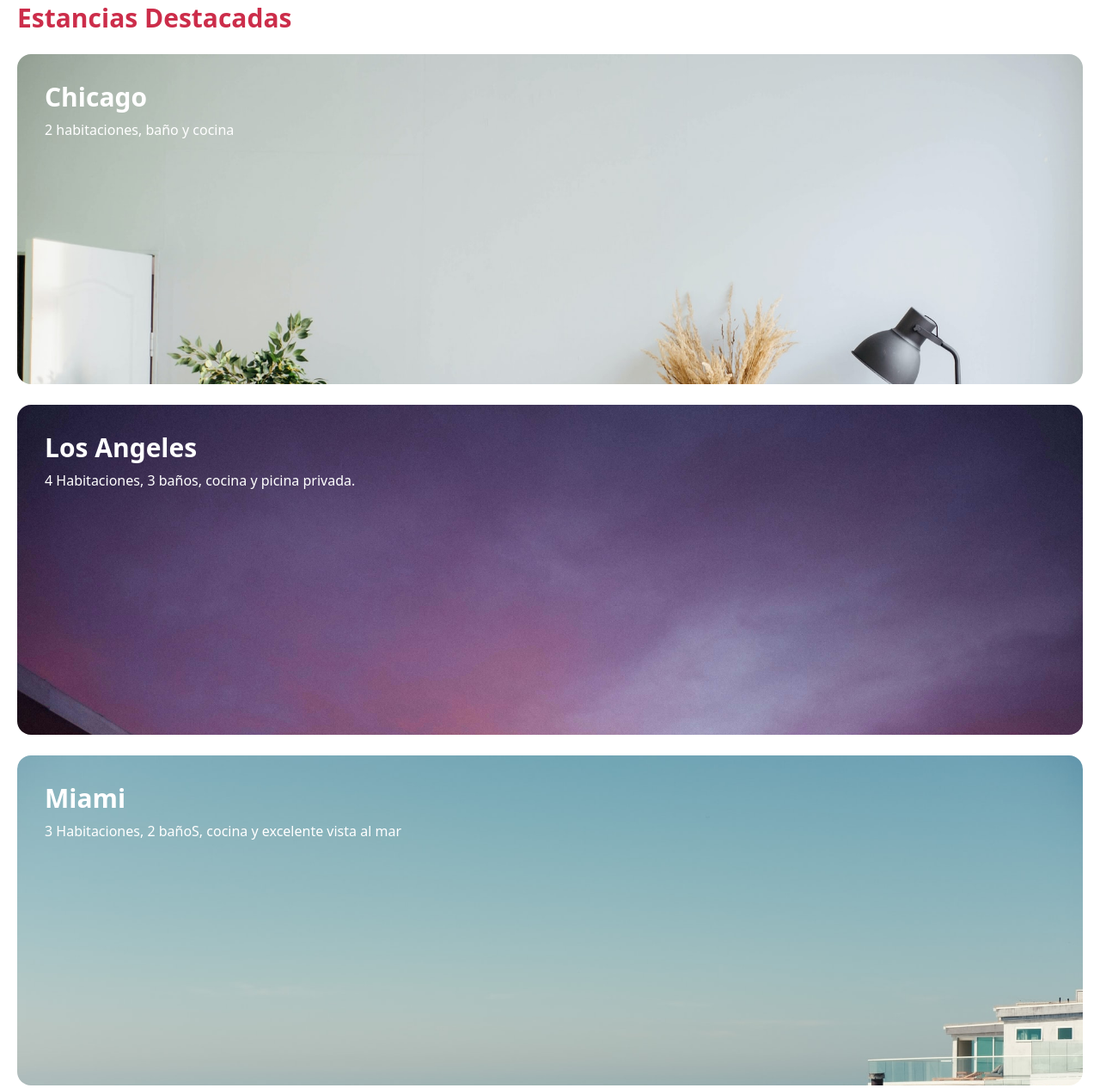
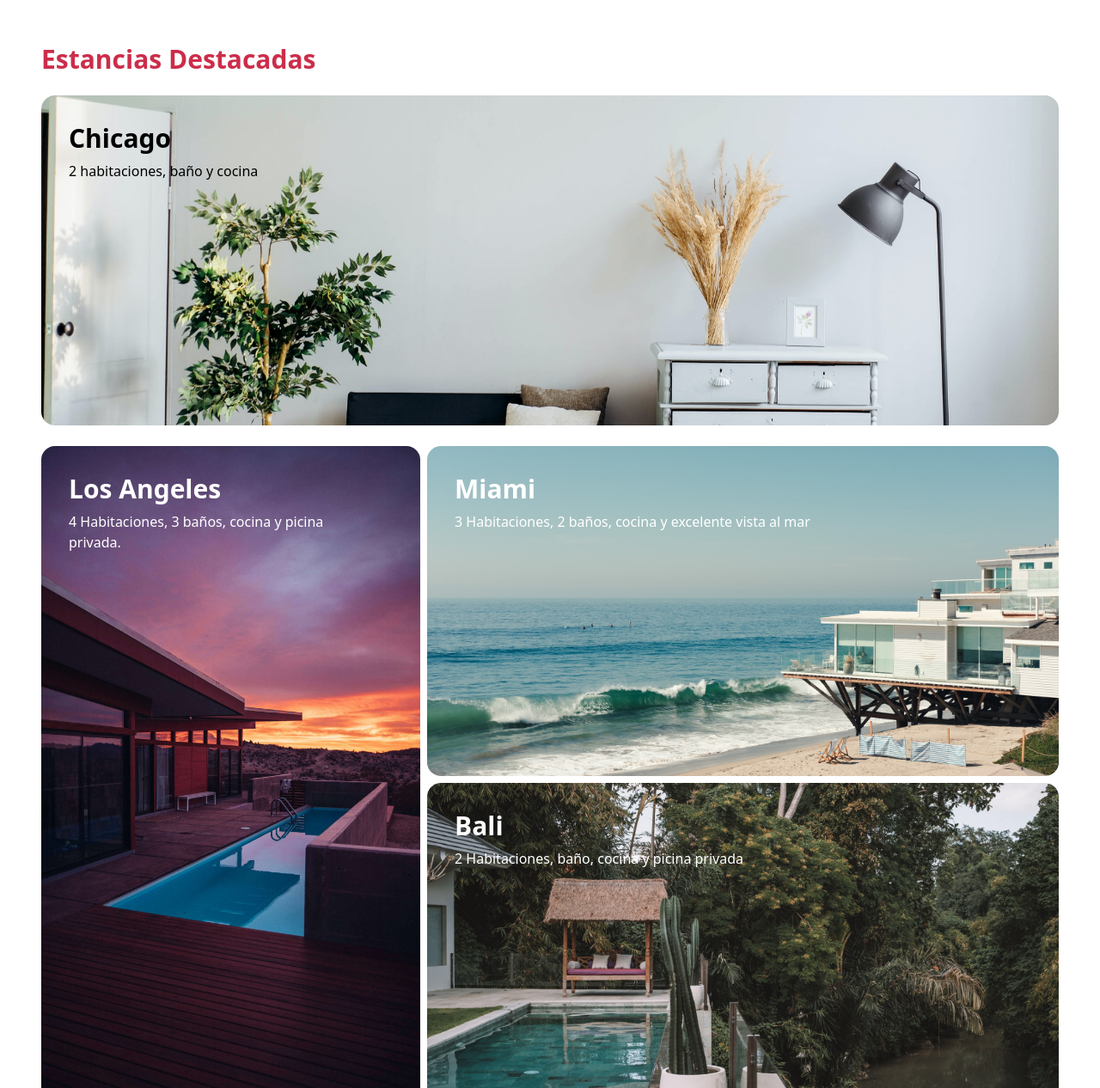
Before and after one commit to YakeCode/course-tailwind, a website: page travel/public/index.html in a window 1280 px wide. Shown: the part 789-2055 px from the top of the page at 86% size. Drawn offline with Linux system fonts and the light colour scheme.

```diff
--- a/travel/public/index.html
+++ b/travel/public/index.html
@@ -30,8 +30,6 @@
                     <p class="hidden h-auto sm:flex sm:w-2/5 md:w-5/12 lg:w-2/5 py-8 text-2xl sm:pb-10 sm:font-[500] md:text-3xl lg:py-6 lg:text-4xl lg:pb-16">
                         Encuentra más ubicaciones como esta
                     </p>
-
-
 
                     <button class="text-xl text-primary bg-white w-48 h-auto p-3 rounded-full shadow-md font-semibold  transition duration-500 ease-in-out hover:bg-primary hover:text-white hover:-translate-y-1 hover:scale-110   ">
 
@@ -144,24 +142,29 @@
 
         </div>
 
-        <div class="px-5 h-auto w-full" id="estancias_destacadas">
+        <div class="px-5 h-auto w-full lg:p-12 " id="estancias_destacadas">
 
             <p class="font-semibold text-3xl text-primary pb-6 mt-3">
                 Estancias Destacadas
             </p>
 
-            <div class="w-full h-auto flex flex-col space-y-6 items-center justify-center">
+            <div class="w-full h-auto flex flex-col space-y-6 items-center justify-center lg:p6">
 
-                <div class="w-full h-96 bg-chicago bg-cover rounded-2xl ">
+                <div class="w-full h-96 bg-chicago bg-cover rounded-2xl bg-center">
 
-                    <p class="cardTitle">Chicago</p>
+                    <p class="cardTitle lg:text-black">Chicago</p>
 
-                    <p class="text-md pl-8 text-white mr-24 font-normal">
+                    <p class="text-md pl-8 text-white mr-24 font-normal lg:text-black">
                         2 habitaciones, baño y cocina
                     </p>
                 </div>
 
-                <div class="bg-LosAngeles w-full h-96  bg-cover rounded-2xl mb-8">
+
+                <div class="w-full md:flex md:h-4/5 md:w-full  md:space-x-2">
+
+
+
+                    <div class="bg-LosAngeles w-full h-96  bg-center bg-cover rounded-2xl mb-8 lg:w-3/5 md:h-auto md:mb-0">
 
                         <p class="cardTitle">Los Angeles</p>
 
@@ -170,16 +173,21 @@
                         </p>
                     </div>
 
-                <div class="w-full h-96 bg-miami bg-cover rounded-2xl mb-8">
+
+                    <div class="w-full md:space-y-2">
+
+
+
+                        <div class="w-full h-96 bg-miami bg-cover rounded-2xl mb-8 md:mb-0 bg-center md:h-80 xl:h-96">
 
                             <p class="cardTitle">Miami</p>
 
                             <p class="text-md pl-8 text-white mr-24 font-normal">
-                        3 Habitaciones, 2 bañoS, cocina y excelente vista al mar
+                                3 Habitaciones, 2 baños, cocina y excelente vista al mar
                             </p>
                         </div>
 
-                <div class="w-full h-96 bg-bali bg-cover rounded-2xl mb-8">
+                        <div class="w-full h-96 bg-bali bg-cover rounded-2xl mb-8 md:mb-0 bg-center md:h-80 xl:h-96">
 
                             <p class="cardTitle">Bali</p>
 
@@ -188,6 +196,9 @@
                             </p>
                         </div>
 
+                    </div>
+
+                </div>
 
             </div>
 
```
Also changed, not shown: travel/public/css/tailwind.css. Lines whose indentation alone changed are shown as unchanged.
